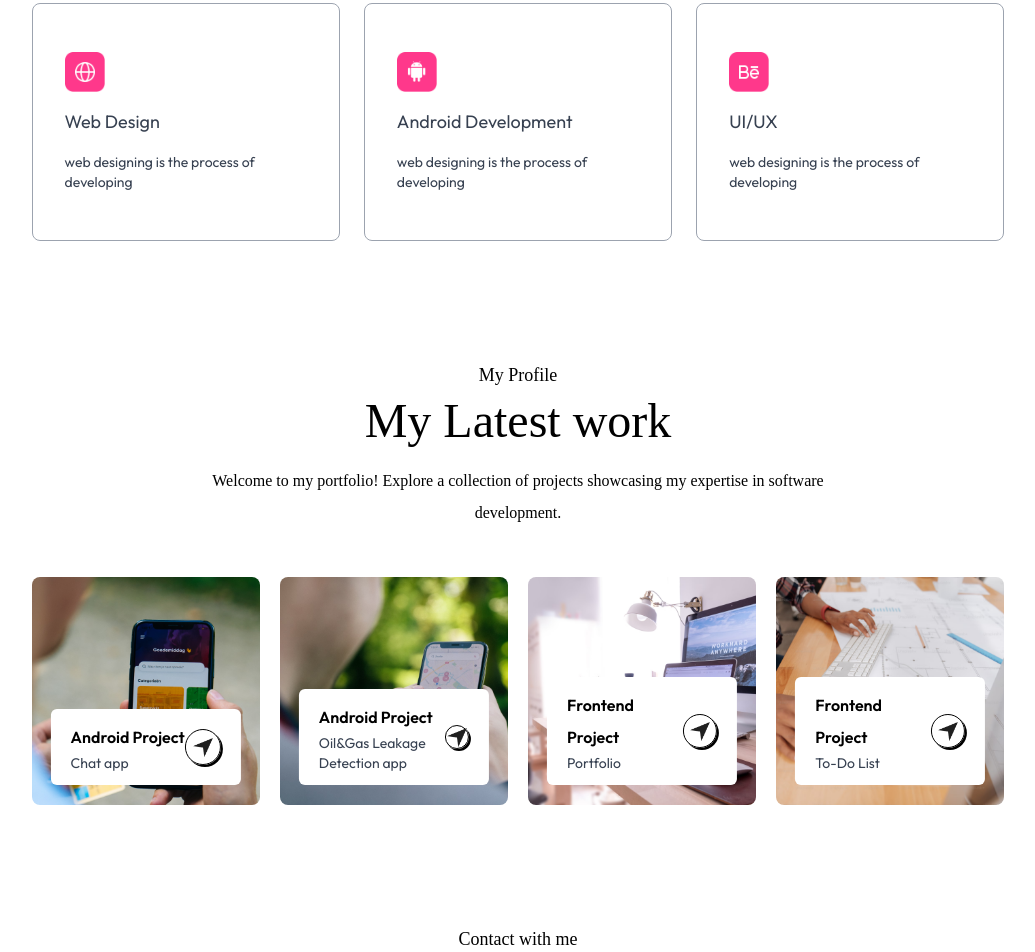
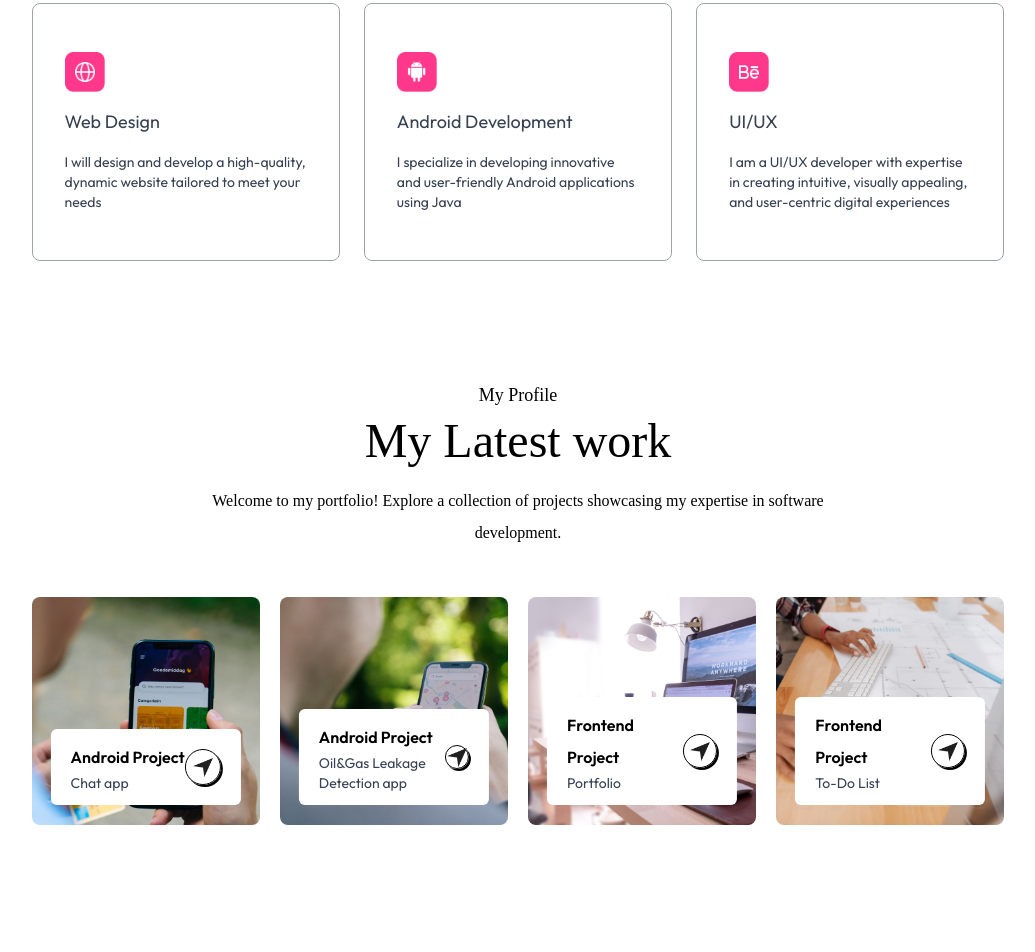
Before and after one commit to SedhumadhavanV/Portfolio, a plain HTML site: page index.html in a window 1280 px wide. Shown: the part 1827-2779 px from the top of the page, without its empty margins (122-1157 px from the left). Drawn offline with nearby package versions, Linux system fonts and the light colour scheme; a web font is replaced by a local one.

Commit message:
updated my service details

```diff
--- a/index.html
+++ b/index.html
@@ -140,21 +140,21 @@
                 hover:translate-y-1 duration-500 dark:border-white dark:hover:shadow-white dark:hover:bg-darkHover/50">
                 <img src="./assets/web-icon.png" alt="" class="w-10">
                 <h3 class="text-lg my-4 text-gray-700 dark:text-white">Web Design</h3>
-                <p class="text-sm text-gray-700 leading-5 dark:text-white">web designing is the process of developing</p>
+                <p class="text-sm text-gray-700 leading-5 dark:text-white">I will design and develop a high-quality, dynamic website tailored to meet your needs</p>
                 </div>
 
                 <div class="border border-gray-400 rounded-lg px-8 py-12 hover:shadow-black cursor-pointer hover:bg-lightHover
                 hover:translate-y-1 duration-500 dark:border-white dark:hover:shadow-white dark:hover:bg-darkHover/50">
                 <img src="./assets/mobile-icon.png" alt="" class="w-10">
                 <h3 class="text-lg my-4 text-gray-700 dark:text-white">Android Development</h3>
-                <p class="text-sm text-gray-700 leading-5 dark:text-white">web designing is the process of developing</p>
+                <p class="text-sm text-gray-700 leading-5 dark:text-white">I specialize in developing innovative and user-friendly Android applications using Java</p>
                 </div>
 
                 <div class="border border-gray-400 rounded-lg px-8 py-12 hover:shadow-black cursor-pointer hover:bg-lightHover
                 hover:translate-y-1 duration-500 dark:border-white dark:hover:shadow-white dark:hover:bg-darkHover/50">
                 <img src="./assets/ui-icon.png" alt="" class="w-10">
                 <h3 class="text-lg my-4 text-gray-700 dark:text-white">UI/UX</h3>
-                <p class="text-sm text-gray-700 leading-5 dark:text-white">web designing is the process of developing</p>
+                <p class="text-sm text-gray-700 leading-5 dark:text-white">I am a UI/UX developer with expertise in creating intuitive, visually appealing, and user-centric digital experiences</p>
                 </div>
             </div>
         </div>
```
